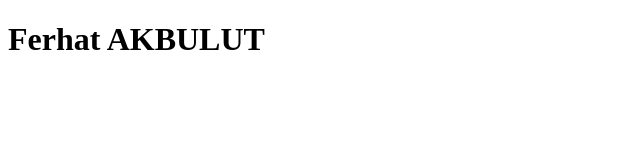
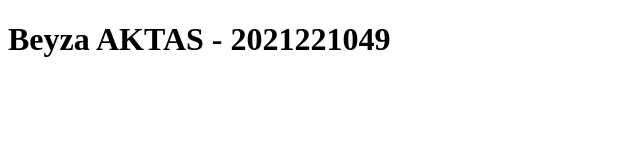
Before and after one commit to beyyzaa/WeatherApp.github.io, a plain HTML site: page index.html in a window 1280 px wide. Shown: the whole page, without its empty margins (0-640 px from the left). Drawn offline with Linux system fonts and the light colour scheme.

Commit message:
Update index.html

```diff
--- a/index.html
+++ b/index.html
@@ -1,6 +1,6 @@
 <!DOCTYPE html>
    <html>
       <body>
-          <h1>Ferhat AKBULUT</h1>
+          <h1>Beyza AKTAS - 2021221049</h1>
       </body>
    </html>
```
